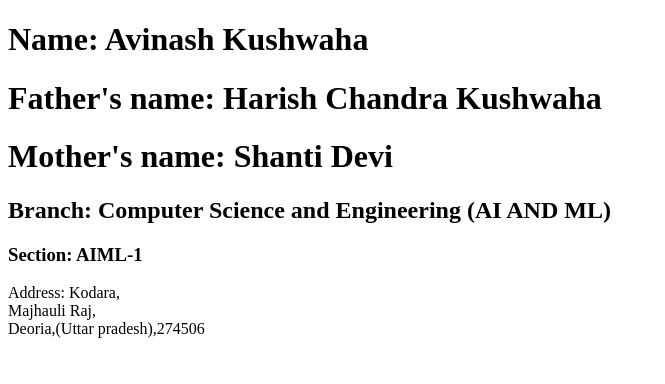
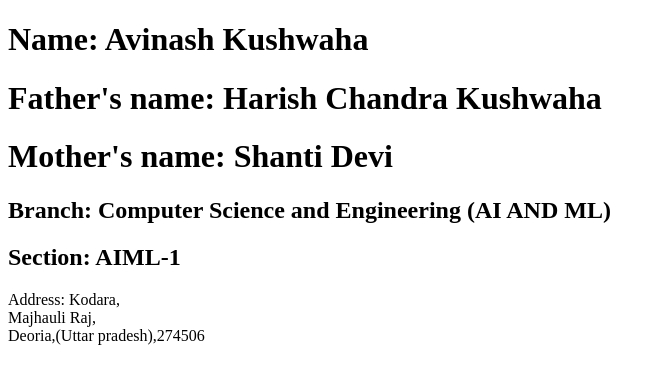
Before and after one commit to Avinash-specc/HTML-AIML1, a plain HTML site: page WEB ASSIGNMENT/index.html in a window 1280 px wide. Shown: the whole page, without its empty margins (0-665 px from the left). Drawn offline with Linux system fonts and the light colour scheme.

Commit message:
Web assignment

```diff
--- a/WEB ASSIGNMENT/index.html
+++ b/WEB ASSIGNMENT/index.html
@@ -10,7 +10,7 @@
  <h1>Father's name: Harish Chandra Kushwaha</h1>
  <h1> Mother's name: Shanti Devi</h1>
  <h2> Branch: Computer Science and Engineering (AI AND ML) </h2>
- <h3> Section: AIML-1</h3>
+ <h2> Section: AIML-1</h2>
  <p> Address: Kodara,<br> Majhauli Raj,<br> Deoria,(Uttar pradesh),274506</p>
 </body>
 </html>
```
